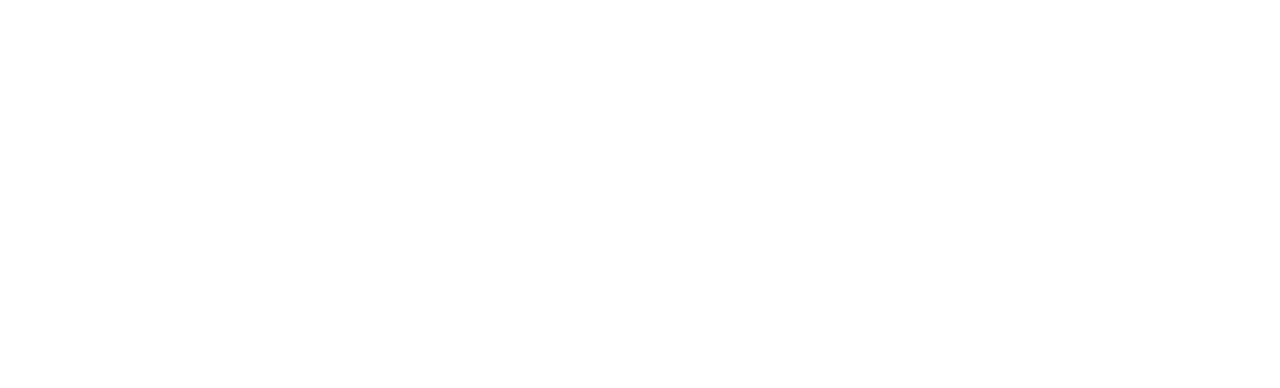
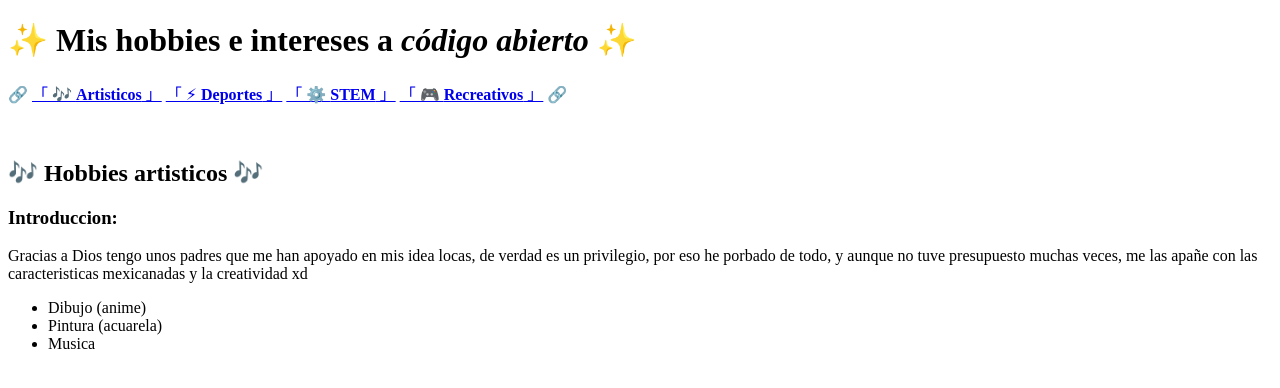
Before and after one commit to JonyR3G0/Proyect-Front-End-Journey, a plain HTML site: page Clase-05-11-2024/Proyecto 2/main.html in a window 1280 px wide. Drawn offline with Linux system fonts and the light colour scheme.

```diff
--- a/Clase-05-11-2024/Proyecto 2/main.html
+++ b/Clase-05-11-2024/Proyecto 2/main.html
@@ -1,11 +1,51 @@
+<!-- Objetivo: Crear una lista de tres a cinco hobbies o intereses
+personales. Puedes hacer una lista simple o dividir tus intereses en
+categorías, como “Deportes” y “Lectura”.
+Reto Extra: Incluye una breve explicación de cada hobby, contando
+por qué te gusta o cuánto tiempo llevas practicándolo. Si te
+interesa, investiga cómo hacer listas anidadas, cómo agregar enlaces
+a sitios o artículos sobre tus hobbies, o cómo destacar ciertos
+detalles con diferentes estilos de texto. -->
+
 <!DOCTYPE html>
 <html lang="en">
-<head>
-    <meta charset="UTF-8">
-    <meta name="viewport" content="width=device-width, initial-scale=1.0">
-    <title>Document</title>
-</head>
-<body>
+  <head>
+    <meta charset="UTF-8" />
+    <meta name="viewport" content="width=device-width, initial-scale=1.0" />
+    <title>🎨 Hobbies e intereses</title>
+    <link rel="icon" href="./media/img/favicon.ico" />
+  </head>
+  <body>
+    <header>
+      <h1>✨ Mis hobbies e intereses a <i>código abierto</i> ✨</h1>
+      <!-- Esta vez experimente con un menu que no fuera una lista, pense que asi se ve mejor aunque lleva mas trabajo -->
+      <nav>
+        <p>
+          🔗 <a href="#artisticos">「 🎶 <b>Artisticos</b> 」</a>
+          <a href="#deportes">「 ⚡︎ <b>Deportes</b> 」</a>
+          <a href="#stem-tecnologias">「 ⚙️ <b>STEM</b> 」</a>
+          <a href="#recreativos">「 🎮 <b>Recreativos</b> 」</a> 🔗
+        </p>
+        <img src="" alt="">
+      </nav>
+    </header>
 
-</body>
+    <main>
+      <section id="artisticos"></section>
+        <h2>🎶 Hobbies artisticos 🎶</h2>
+        <h3>Introduccion:</h3>
+        <p>Gracias a Dios tengo unos padres que me han apoyado en mis idea locas, de verdad es un privilegio, por eso he porbado de todo, y aunque no tuve presupuesto muchas veces, me las apañe con las caracteristicas mexicanadas y la creatividad xd</p>
+        <ul>
+            <li>Dibujo (anime) </li>
+            <li>Pintura (acuarela)</li>
+            <li>Musica</li>
+        </ul>
+      <section id="deportes"></section>
+
+      <section id="stem-tecnologias"></section>
+
+
+      <section id="recreativos"></section>
+    </main>
+  </body>
 </html>
```
Also changed, not shown: Clase-05-11-2024/Proyecto 2/media/img/favicon.ico (added), 7 other files.
